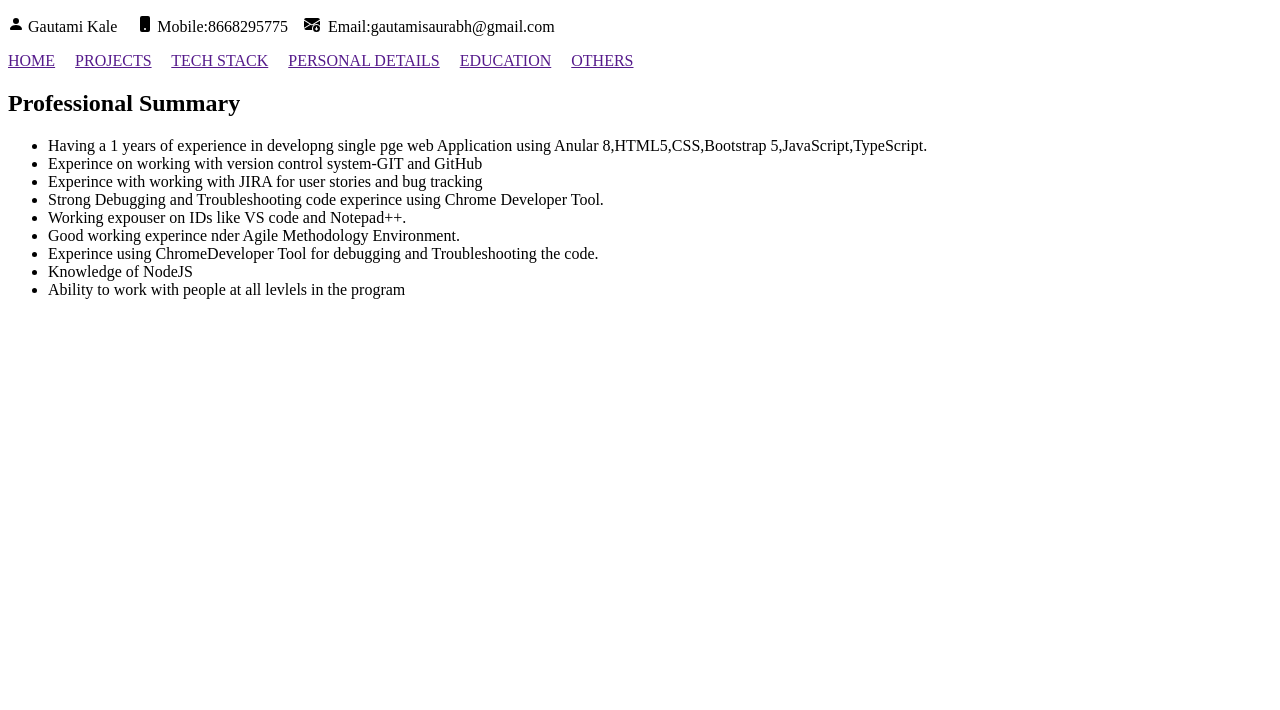
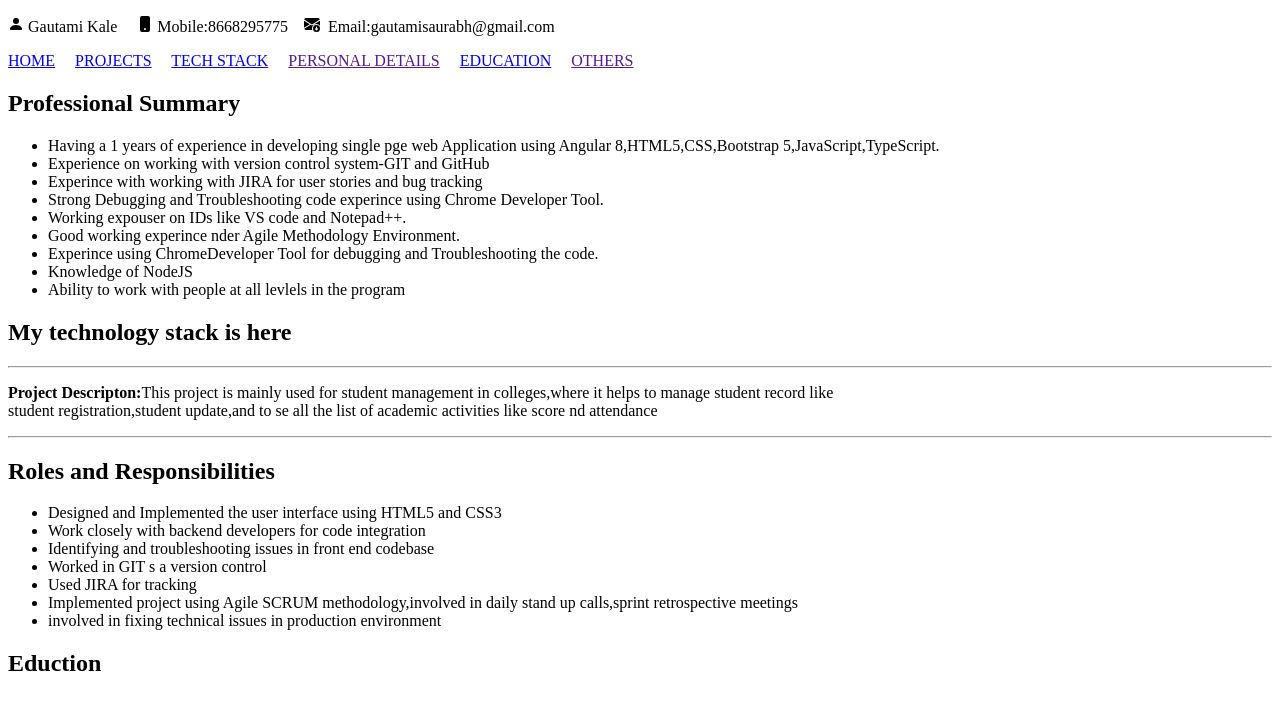
Before and after one commit to GautamiKale/my-profile, a plain HTML site: page index.html in a window 1280 px wide. Drawn offline with Linux system fonts and the light colour scheme.

Commit message:
Update index.html

```diff
--- a/index.html
+++ b/index.html
@@ -21,11 +21,11 @@
     </header>
     <!-- Nevigation Section -->
     <nav>
-        <a href="">HOME</a>&nbsp;&nbsp;&nbsp;&nbsp;
-        <a href="">PROJECTS</a>&nbsp;&nbsp;&nbsp;&nbsp;
-        <a href="">TECH STACK</a>&nbsp;&nbsp;&nbsp;&nbsp;
+        <a href="#home">HOME</a>&nbsp;&nbsp;&nbsp;&nbsp;
+        <a href="#project">PROJECTS</a>&nbsp;&nbsp;&nbsp;&nbsp;
+        <a href="#techstack">TECH STACK</a>&nbsp;&nbsp;&nbsp;&nbsp;
         <a href="">PERSONAL DETAILS</a>&nbsp;&nbsp;&nbsp;&nbsp;
-        <a href="">EDUCATION</a>&nbsp;&nbsp;&nbsp;&nbsp;
+        <a href="#education">EDUCATION</a>&nbsp;&nbsp;&nbsp;&nbsp;
         <a href="">OTHERS</a>
     </nav>
     <!-- Main section -->
@@ -35,8 +35,8 @@
       <section id="home">
         <h2>Professional Summary</h2>
         <ul>
-          <li>Having a 1 years of experience in developng single pge web Application using Anular 8,HTML5,CSS,Bootstrap 5,JavaScript,TypeScript.</li>
-          <li>Experince on working with version control system-GIT and GitHub</li>
+          <li>Having a 1 years of experience in developing single pge web Application using Angular 8,HTML5,CSS,Bootstrap 5,JavaScript,TypeScript.</li>
+          <li>Experience on working with version control system-GIT and GitHub</li>
           <li>Experince with working with JIRA for user stories and bug tracking</li>
           <li>Strong Debugging and Troubleshooting code experince using Chrome Developer Tool.</li>
           <li>Working expouser on IDs like VS code and Notepad++.</li>
@@ -46,8 +46,27 @@
           <li>Ability to work with people at all levlels in the program</li>
         </ul>
       </section>
+<section id="techstack">
+  <h2>My technology stack is here</h2>
+<hr>
+</section>
+<section id="project">
+  <p><strong>Project Descripton:</strong>This project is mainly used for student management in colleges,where it helps to manage student record like <br>student registration,student update,and to se all the list of academic activities like score nd attendance </p><hr>
+<h1>Roles and Responsibilities</h1>
+<ul>
+    <li>Designed and Implemented the user interface using HTML5 and CSS3</li>
+    <li>Work closely with backend developers for code integration</li>
+    <li>Identifying and troubleshooting issues in front end codebase</li>
+    <li>Worked in GIT s a version control</li>
+    <li>Used JIRA for tracking</li>
+    <li>Implemented project using Agile SCRUM methodology,involved in daily stand up calls,sprint retrospective meetings</li>
+    <li>involved in fixing technical issues in production environment</li>
+</ul>
 
-
+</section>
+    <section id="education">
+<h2>Eduction</h2>
+    </section>
 
     <!-- Footer Section -->
     <footer></footer>
```
